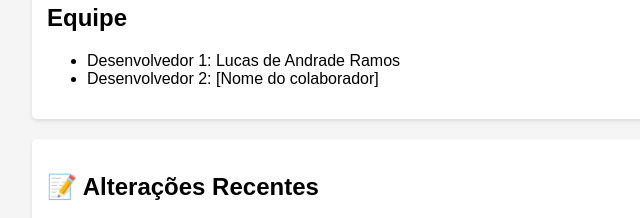
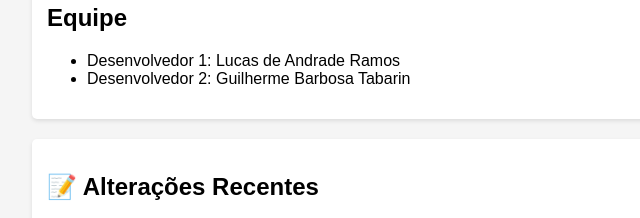
Before and after one commit to Lucas-Ramos-Fatec/CI_CD, a plain HTML site: page index.html in a window 1280 px wide. Shown: the part 367-585 px from the top of the page, 208-848 px from the left. Drawn offline with Linux system fonts and the light colour scheme.

Commit message:
Colocando o nome - Guilherme

```diff
--- a/index.html
+++ b/index.html
@@ -43,7 +43,7 @@
         <h2>Equipe</h2>
         <ul>
             <li>Desenvolvedor 1: Lucas de Andrade Ramos </li>
-            <li>Desenvolvedor 2: [Nome do colaborador]</li>
+            <li>Desenvolvedor 2: Guilherme Barbosa Tabarin</li>
         </ul>
     </div>
 
```
